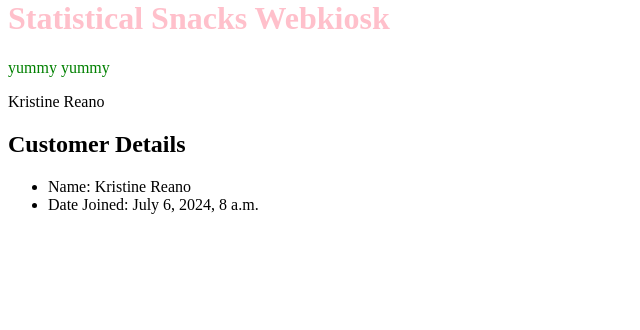
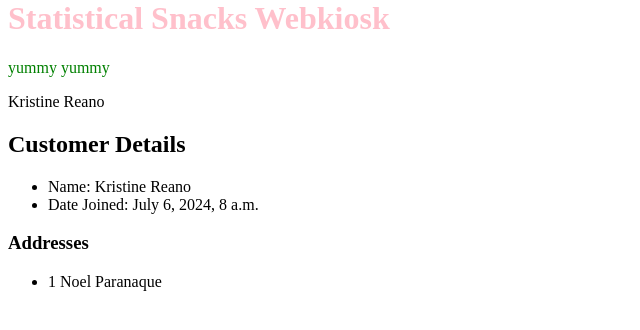
Before and after one commit to arstinr/CSCI22Final, a Django app: page /webkiosk/customer/1/ in a window 1280 px wide. Shown: the part 21-351 px from the top of the page, without its empty margins (0-640 px from the left). Run offline with Django 4.2, Linux system fonts and the light colour scheme; data comes from the database, SQL or seed files in the repository.

Commit message:
Template conditionals

```diff
--- a/statisticalsnacks/webkiosk/templates/webkiosk/customer_detail.html
+++ b/statisticalsnacks/webkiosk/templates/webkiosk/customer_detail.html
@@ -10,4 +10,20 @@
     <li>Date Joined: {{ customer.date_joined }}</li>
 </ul>
 
+{% if customer.address_set.exists %}
+
+<h3>Addresses</h3>
+
+<ul>
+    {% for address in customer.address_set.all %}
+        <li>{{ address.street }} {{ address.city }}</li>
+    {% endfor %}
+</ul>
+
+{% else %}
+
+<p>No addresses found for this customer.</p>\
+
+{% endif %}
+
 {% endblock %}
```
Also changed, not shown: statisticalsnacks/webkiosk/models.py (line endings or trailing spaces).
